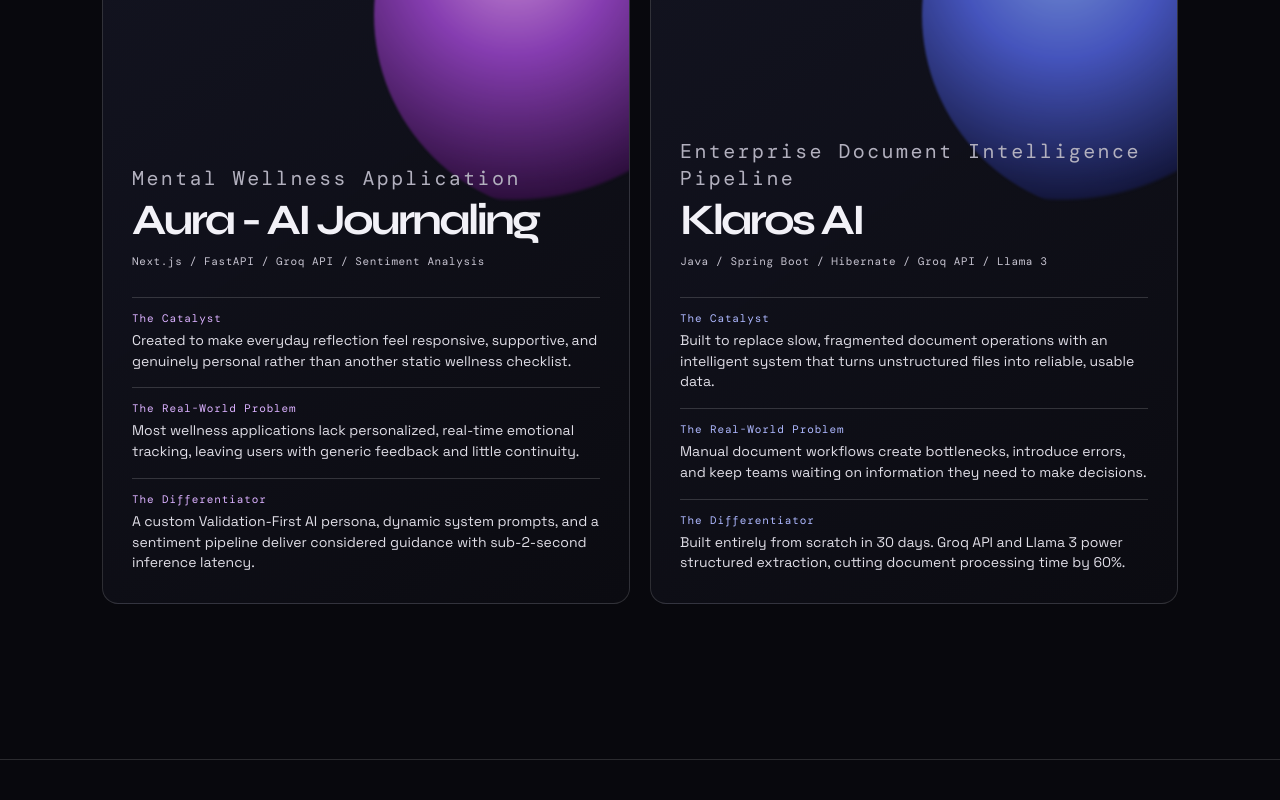
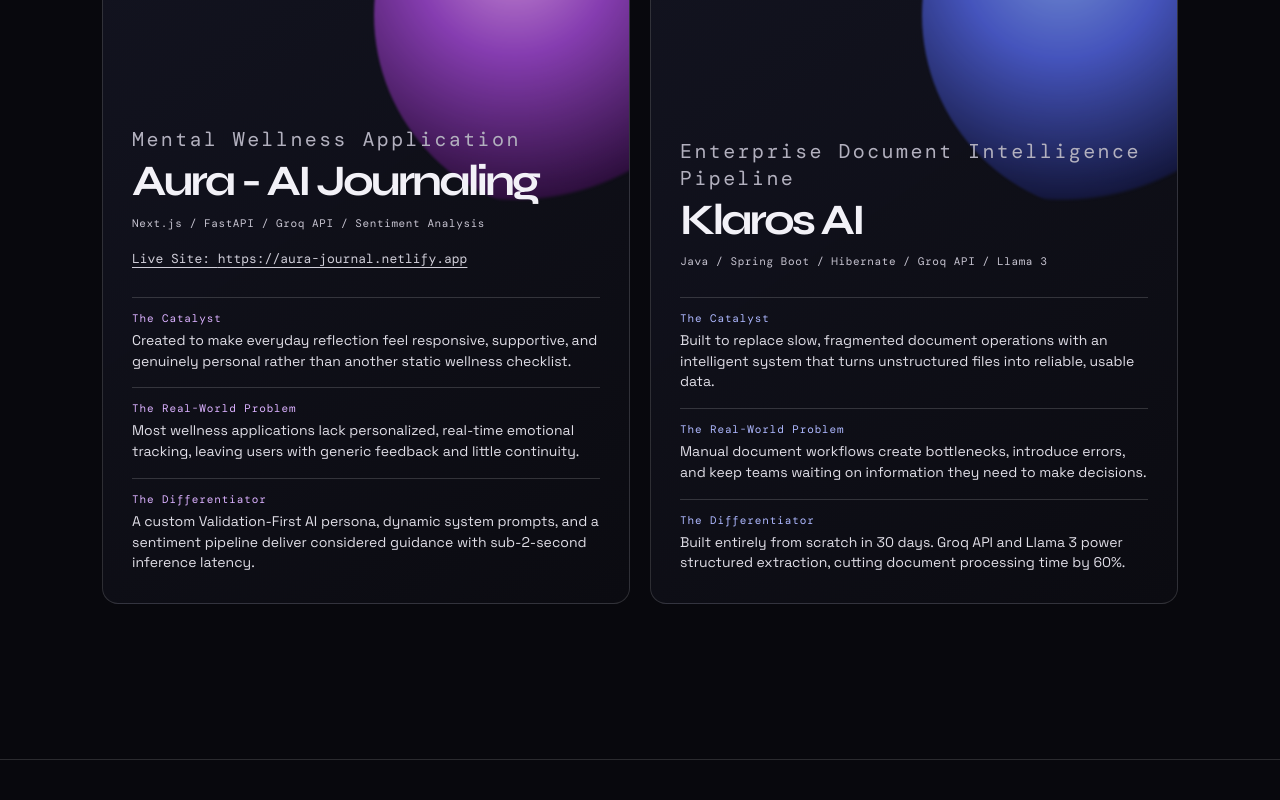
Before and after one commit to shakthivelarulvel20/portfolio-website, a React (Vite) app: page / in a window 1280 px wide. Shown: the part 3040-3840 px from the top of the page. Built offline with nearby package versions, Linux system fonts and the light colour scheme.

Commit message:
Update main.jsx

```diff
--- a/src/main.jsx
+++ b/src/main.jsx
@@ -46,7 +46,7 @@
     >
       <div className="card-top">
         <span>{project.n}</span>
-        {/* Render link if it exists, otherwise just render the icon */}
+        {/* Makes the top right arrow clickable too */}
         {project.link ? (
           <a href={project.link} target="_blank" rel="noopener noreferrer" aria-label={`Visit ${project.title} live site`}>
             <ArrowUpRight size={21}/>
@@ -59,7 +59,32 @@
       <div className="project-copy">
         <p className="eyebrow">{project.type}</p>
         <h3>{project.title}</h3>
-        <span className="tech">{project.tech}</span>
+
+        {/* Reduce margin if a link exists to fit it nicely */}
+        <span className="tech" style={{ marginBottom: project.link ? '12px' : '27px' }}>
+          {project.tech}
+        </span>
+
+        {/* NEW: Visible and clickable link in the card body */}
+        {project.link && (
+          <a
+            href={project.link}
+            target="_blank"
+            rel="noopener noreferrer"
+            style={{
+              display: 'inline-block',
+              marginBottom: '27px',
+              color: '#d0ced9',
+              fontSize: '13px',
+              fontFamily: '"DM Mono", monospace',
+              textDecoration: 'underline',
+              textUnderlineOffset: '4px'
+            }}
+          >
+            Live Site: {project.link}
+          </a>
+        )}
+
         <dl className="project-deep-dive">
           <div><dt>The Catalyst</dt><dd>{project.catalyst}</dd></div>
           <div><dt>The Real-World Problem</dt><dd>{project.problem}</dd></div>
```
